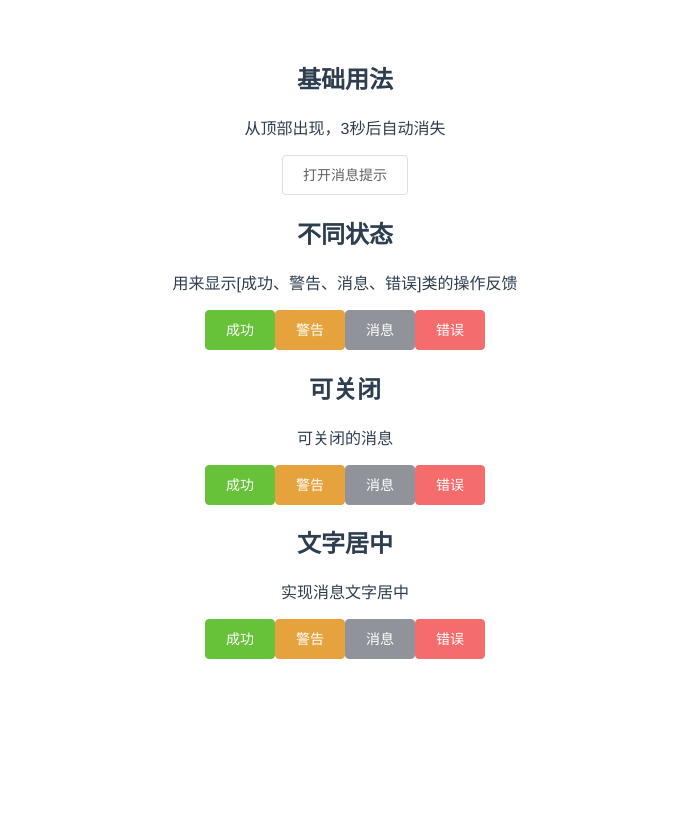
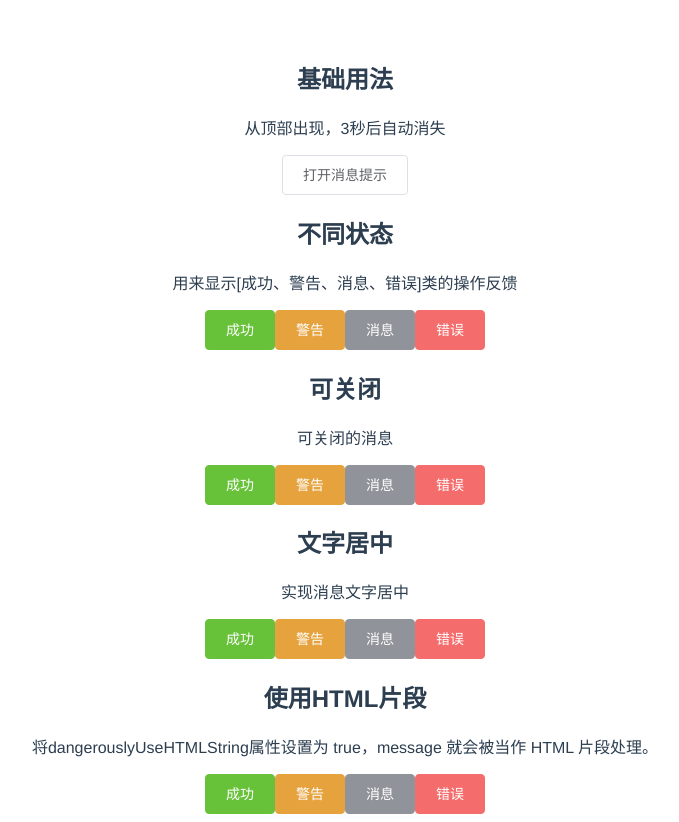
Before and after one commit to yinhaiying/y-ui, a Vue app: page / in a window 1280 px wide. Shown: the whole page, without its empty margins (295-974 px from the left). Before the commit the page ends 800 px from the top, so only its background shows below. Built offline with nearby package versions, Linux system fonts and the light colour scheme.

Commit message:
feature:支持传入HTML片段

```diff
--- a/src/example/message.vue
+++ b/src/example/message.vue
@@ -29,6 +29,14 @@
       <y-button type = "info" @click = "open3">消息</y-button>
       <y-button type = "danger" @click = "open4">错误</y-button>
     </div>
+    <div>
+      <h2>使用HTML片段</h2>
+      <p>将dangerouslyUseHTMLString属性设置为 true，message 就会被当作 HTML 片段处理。</p>
+      <y-button  @click = "open1" type = "success">成功</y-button>
+      <y-button type = "warning" @click = "open2">警告</y-button>
+      <y-button type = "info" @click = "open3">消息</y-button>
+      <y-button type = "danger" @click = "open4">错误</y-button>
+    </div>
   </div>
 </template>
 
@@ -44,7 +52,6 @@ export default {
       this.$message({
         message:'恭喜你，这是一条成功的消息',
         type:'success',
-        showClose:true
       });
     },
     open2(){
@@ -58,15 +65,16 @@ export default {
       this.$message({
         message:'这是一条消息',
         type:'info',
-        showClose:true
+        showClose:true,
+        center:true
       });
     },
     open4(){
       this.$message({
-        message:'错了哦，这是一错误的消息',
+        message:'<div>价钱：<span>70元</span></div>',
         type:'error',
         showClose:true,
-        center:true
+        "dangerouslyUseHTMLString":true
       });
     }
   }
--- a/src/packages/Message/index.js
+++ b/src/packages/Message/index.js
@@ -18,6 +18,9 @@ function Message(options){
   options.onClose = function() {
     Message.close(id,userOnClose);
   };
+  // if(options.dangerouslyUseHTMLString){
+
+  // }
   // 实例化继承得到的构造器，然后传入的参数options转化成data数据。
   instance = createInstance(options,id);
 
--- a/src/packages/Message/main.vue
+++ b/src/packages/Message/main.vue
@@ -3,7 +3,8 @@
     <div v-show = "visible" class = "y-message" :style = "positionStyle"
          :class = "[`y-message-${type}`,showClose ? 'is-closable' : '',center? 'is-center' : '']">
       <y-icon name = "info"></y-icon>
-      <p class= "y-message-content">{{message}}</p>
+      <div class= "y-message-content" v-if = "!dangerouslyUseHTMLString">{{message}}</div>
+      <div class= "y-message-content" v-else v-html = "message"></div>
       <span @click = "close" v-if = "showClose" class = "y-message-close"><y-icon name = "close"></y-icon></span>
     </div>
   </transition>
@@ -23,7 +24,8 @@ export default {
       onClose:null,
       isClosed:false,
       duration:3000,
-      center:false
+      center:false,
+      dangerouslyUseHTMLString:false
     }
   },
   computed:{
```
